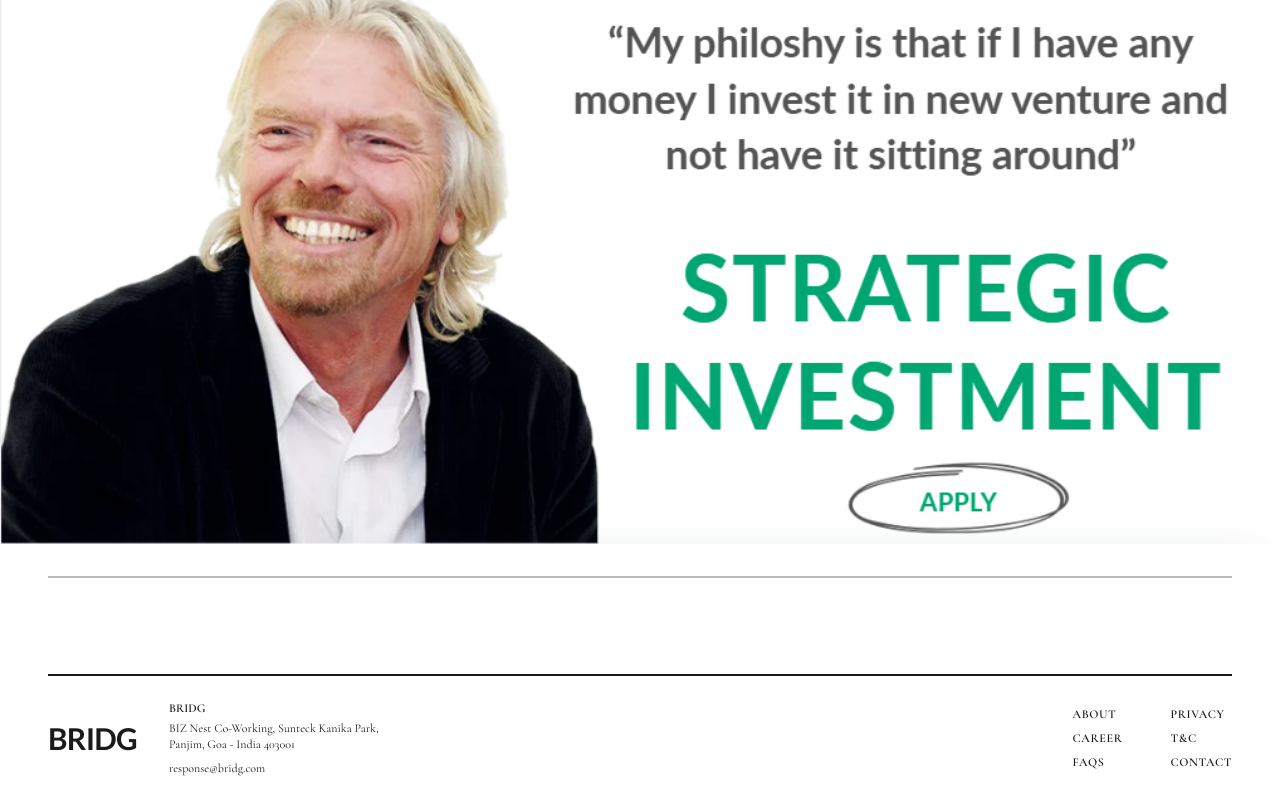
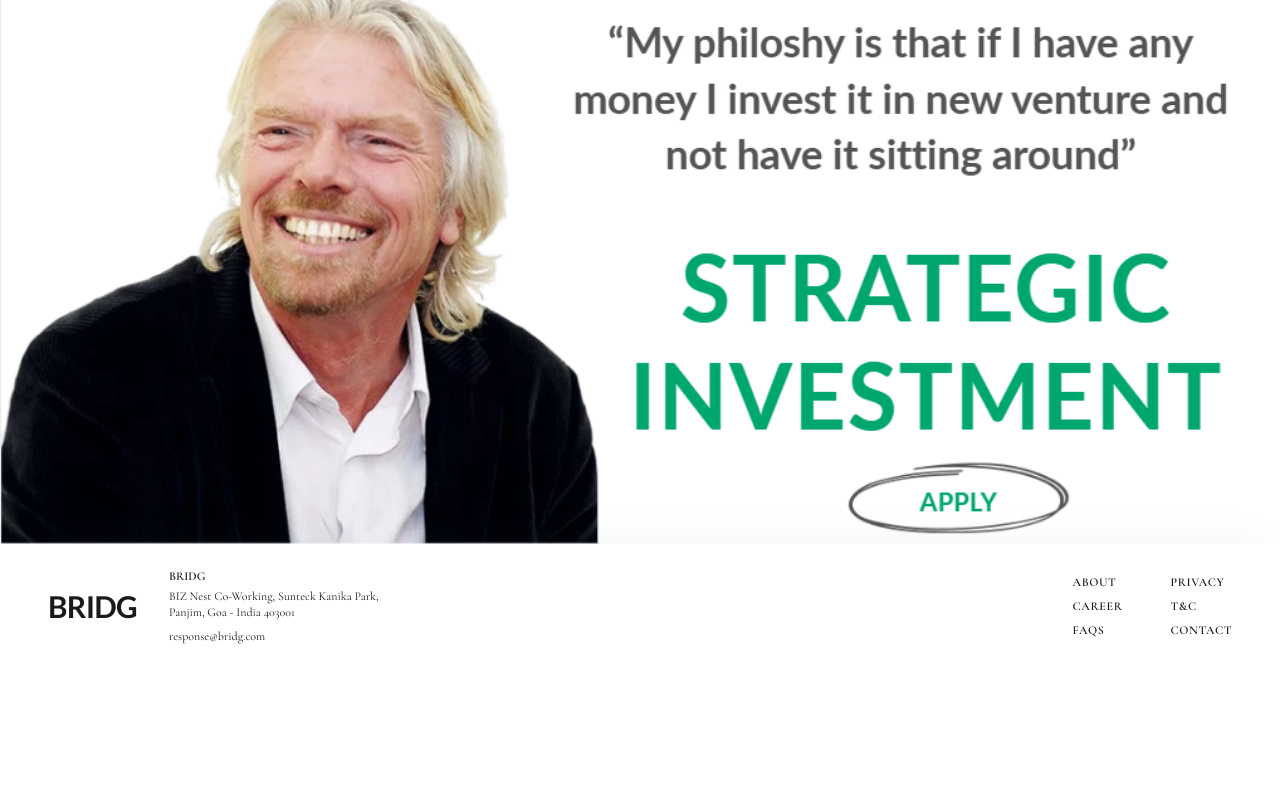
Before and after one commit to Kalpesh-Product/thebridg, a React (Vite) app: page /concepts in a window 1280 px wide. Shown: the part 2285-3085 px from the top of the page. After the commit the page ends 2953 px from the top, so only its background shows below. Built offline with nearby package versions, Linux system fonts and the light colour scheme.

Commit message:
Ui changes Version 6

```diff
--- a/src/components/shared/Footer.tsx
+++ b/src/components/shared/Footer.tsx
@@ -1,10 +1,10 @@
 import { Link } from 'react-router';
 
-export default function Footer() {
+export default function Footer({ noGap }: { noGap?: boolean }) {
   return (
-    <footer className="w-full mt-16" style={{ backgroundColor: '#FFFFFF' }}>
+    <footer className={noGap ? 'w-full' : 'w-full mt-16'} style={{ backgroundColor: '#FFFFFF' }}>
       <div className="max-w-[1800px] mx-auto px-6 md:px-12">
-        <div className="w-full h-0.5" style={{ backgroundColor: '#1A1A1A' }} />
+        {!noGap && <div className="w-full h-0.5" style={{ backgroundColor: '#1A1A1A' }} />}
         <div className="flex flex-col md:flex-row md:items-center md:justify-between gap-8 py-3 md:py-6">
           {/* Left group - Logo + Address */}
           <div className="flex flex-col sm:flex-row sm:items-center gap-4 sm:gap-8">
--- a/src/components/shared/PageLayout.tsx
+++ b/src/components/shared/PageLayout.tsx
@@ -1,14 +1,14 @@
 import Navbar from './Navbar';
 import Footer from './Footer';
 
-export default function PageLayout({ children }: { children: React.ReactNode }) {
+export default function PageLayout({ children, noFooterGap }: { children: React.ReactNode; noFooterGap?: boolean }) {
   return (
     <div className="min-h-screen flex flex-col" style={{ backgroundColor: '#FFFFFF' }}>
       <Navbar />
       <main className="flex-1 w-full max-w-[1800px] mx-auto px-6 md:px-12">
         {children}
       </main>
-      <Footer />
+      <Footer noGap={noFooterGap} />
     </div>
   );
 }
--- a/src/pages/Careers.tsx
+++ b/src/pages/Careers.tsx
@@ -23,7 +23,7 @@ export default function Careers() {
         </div>
 
         {/* Positions List */}
-        <div>
+        <div className="space-y-4">
           {positions.map((position, index) => (
             <div
               key={index}
--- a/src/pages/Companies.tsx
+++ b/src/pages/Companies.tsx
@@ -13,8 +13,8 @@ const companies = [
 
 export default function Companies() {
   return (
-    <PageLayout>
-      <div className="pt-8 pb-16 px-6 md:px-10">
+    <PageLayout noFooterGap>
+      <div className="pt-8 pb-0 px-6 md:px-10">
         {/* View Toggle */}
         <div className="flex gap-8 mb-8">
           <span className="text-sm font-medium uppercase tracking-wider relative">
--- a/src/pages/Concepts.tsx
+++ b/src/pages/Concepts.tsx
@@ -39,8 +39,8 @@ const concepts: Concept[] = [
 
 export default function Concepts() {
   return (
-    <PageLayout>
-      <div className="pt-4 pb-8">
+    <PageLayout noFooterGap>
+      <div className="pt-4 pb-0">
         <h1 className="text-3xl md:text-4xl font-light text-center mb-8 tracking-wider">CONCEPTS</h1>
 
         <div className="space-y-0 -mx-6 md:-mx-12">
@@ -48,8 +48,6 @@ export default function Concepts() {
             <ScreenshotConceptCard key={index} concept={concept} />
           ))}
         </div>
-
-        <div className="border-t-2 border-[#BBBBBB] mt-8" />
       </div>
     </PageLayout>
   );
--- a/src/pages/Connect.tsx
+++ b/src/pages/Connect.tsx
@@ -70,7 +70,7 @@ export default function Connect() {
       <div className={step === 2 ? "pt-3 pb-16 max-w-5xl mx-auto" : "pt-3 pb-4 max-w-5xl mx-auto"}>
         {/* Step Indicator */}
         {(
-          <div className="flex items-start justify-center gap-2 md:gap-3 mb-4 md:mb-8">
+          <div className="flex items-start justify-center gap-2 md:gap-3 pt-6 md:pt-8 mb-4 md:mb-8">
             {[1, 2, 3].map((s) => (
               <div key={s} className="flex items-start gap-2 md:gap-3">
                 <div className="flex flex-col items-center sm:w-32">
@@ -79,7 +79,7 @@ export default function Connect() {
                       s < step
                         ? 'bg-[#00A868] text-white'
                         : s === step
-                        ? 'bg-[#4ADE80] text-[#1A1A1A]'
+                        ? 'bg-[#FFDE58] text-[#1A1A1A]'
                         : 'bg-[#BDBDBD] text-[#1A1A1A]'
                     }`}
                   >
--- a/src/pages/Home.tsx
+++ b/src/pages/Home.tsx
@@ -3,9 +3,9 @@ import PageLayout from '../components/shared/PageLayout';
 
 export default function Home() {
   return (
-    <PageLayout>
+    <PageLayout noFooterGap>
       {/* Hero Section */}
-      <section className="flex flex-col items-center justify-center text-center pt-6 pb-10 min-h-[calc(100vh-5.375rem)]">
+      <section className="flex flex-col items-center justify-center text-center pt-6 pb-10">
         {/* Bridge Drawing */}
         <img src="/assets/BRIDG.png" alt="Bridge sketch" className="w-auto max-w-[750px] max-h-[22vh] mb-6" />
 
@@ -30,7 +30,7 @@ export default function Home() {
       {/* Mission Statement Section */}
       <section className="relative -mx-6 md:-mx-12">
         <div
-          className="w-full h-[420px] md:h-[560px] px-6 md:px-12 text-center flex flex-col items-center justify-center"
+          className="w-full min-h-[420px] md:min-h-[560px] py-16 px-6 md:px-12 text-center flex flex-col items-center justify-center"
           style={{ backgroundColor: '#2D2D2D' }}
         >
           <h2
```
